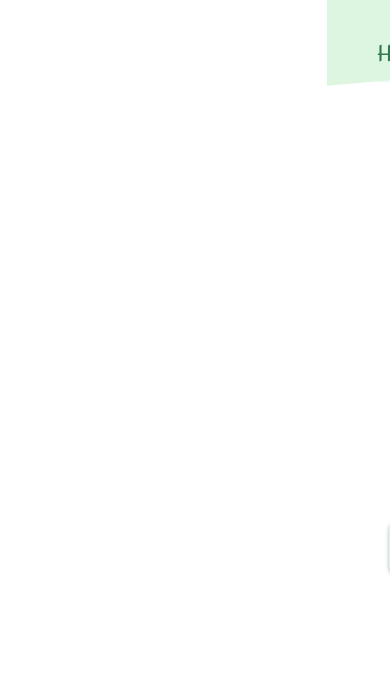
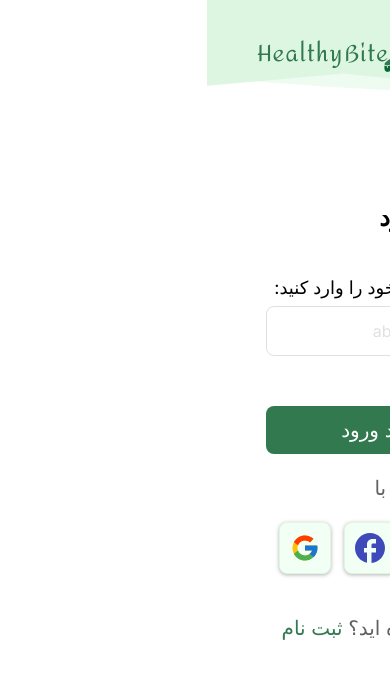
Before and after one commit to ParsaBordbar/Healthcare_Diet, a Next.js app: page /register/login in a window 390 px wide. Shown: the top 678 px of the page. Built offline with nearby package versions, Linux system fonts and the light colour scheme.

Commit message:
responsive the form of login or enterNumber section of login page

```diff
--- a/src/app/register/login/(enterNumber)/page.tsx
+++ b/src/app/register/login/(enterNumber)/page.tsx
@@ -5,11 +5,11 @@ import Social from "@/components/FormRegisters/Login/social";
 const LoginPage = () => {
   return (
     <>
-      <div className="absolute flex flex-col items-center gap-5  w-1/3  right-[7.5rem]">
+      <div className="absolute  lg:!shadow-none lg:p-0 py-5 px-5 lg:!bg-transparent flex flex-col items-center gap-5 w-4/5 lg:w-1/3  lg:right-[7.5rem]">
         <FormLogin />
         <section className="flex gap-5 w-full flex-col items-center">
           <p className="text-xl text-[var(--text)]">ورود با</p>
-          <Social/>
+          <Social />
           <Link
             href={"/register/signup"}
             className="text-xl mt-5 text-[var(--text)]"
```
